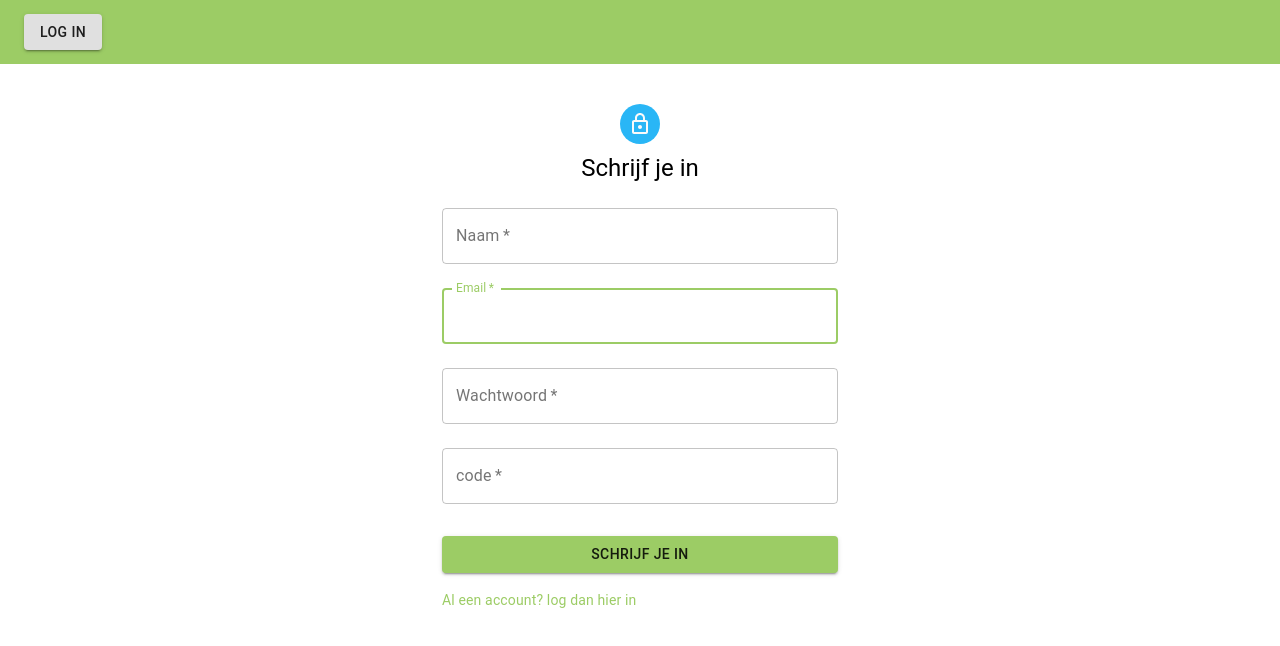
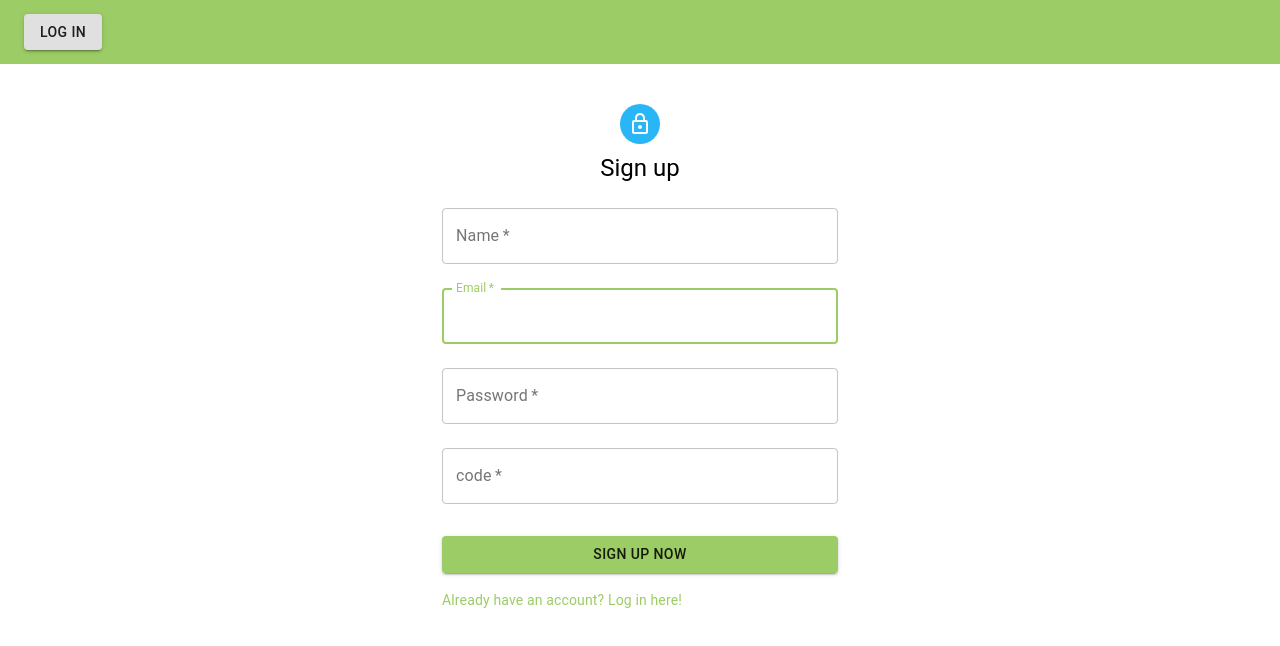
Before and after one commit to Luc-Govaarts/ToDo-front, a React (Create React App) app: page /signup in a window 1280 px wide. Shown: the top 646 px of the page. Built offline with nearby package versions, Linux system fonts and the light colour scheme.

Commit message:
signup page form dutch to english

```diff
--- a/src/Pages/Signup.js
+++ b/src/Pages/Signup.js
@@ -68,7 +68,7 @@ export default function SignUp() {
 						<LockOutlinedIcon />
 					</Avatar>
 					<Typography component='h1' variant='h5'>
-						Schrijf je in
+						Sign up
 					</Typography>
 					<form className={classes.form} noValidate>
 						<TextField
@@ -79,7 +79,7 @@ export default function SignUp() {
 							required
 							fullWidth
 							id='name'
-							label='Naam'
+							label='Name'
 							name='name'
 							autoComplete='Name'
 							autoFocus
@@ -105,7 +105,7 @@ export default function SignUp() {
 							required
 							fullWidth
 							name='password'
-							label='Wachtwoord'
+							label='Password'
 							type='password'
 							id='password'
 							autoComplete='current-password'
@@ -129,10 +129,10 @@ export default function SignUp() {
 							variant='contained'
 							color='primary'
 							className={classes.submit}>
-							Schrijf je in
+							Sign up now
 						</Button>
 						<Link href='/login' variant='body2'>
-							{'Al een account? log dan hier in'}
+							{'Already have an account? Log in here!'}
 						</Link>
 					</form>
 				</div>
```
